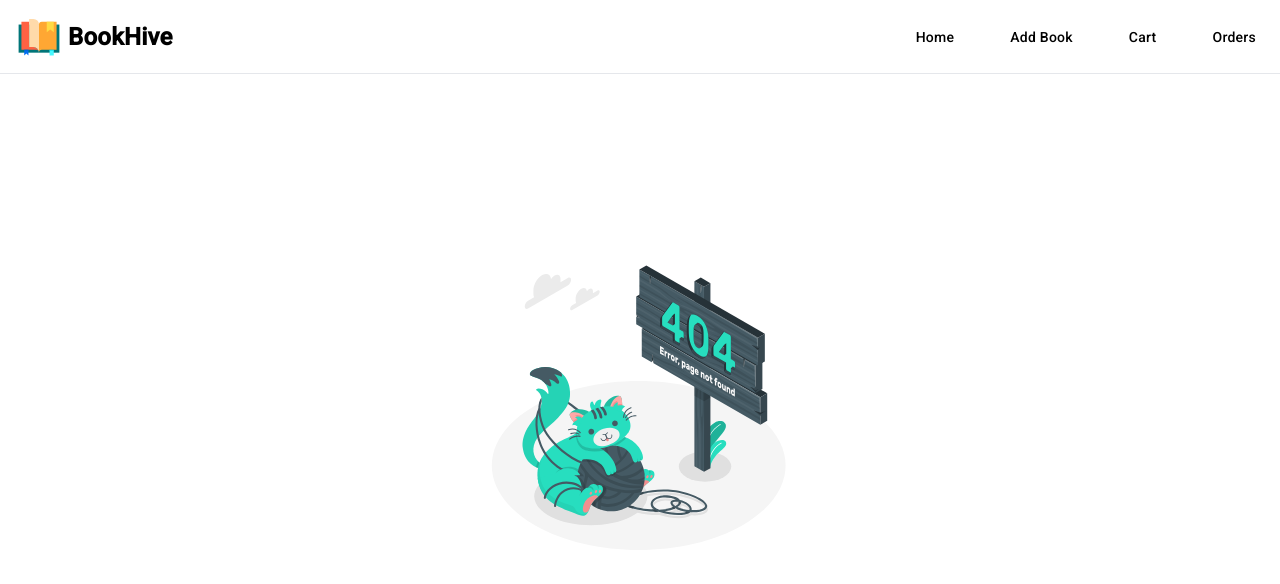
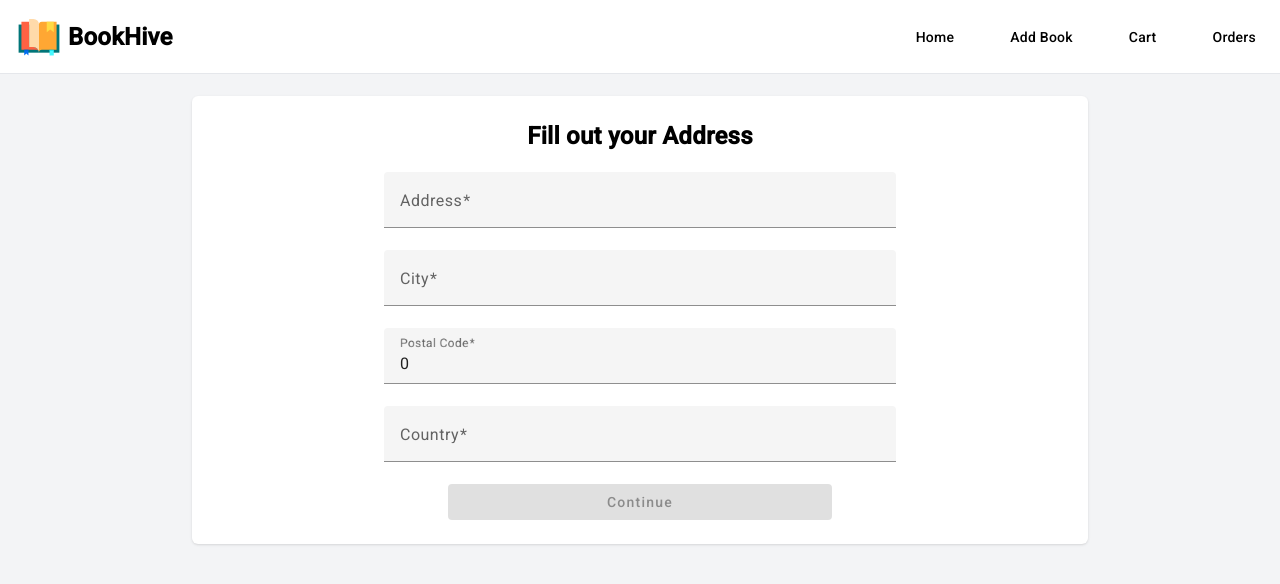
Before and after one commit to yusha0123/Book-Hive, an Angular app in the folder frontend/: page /checkout in a window 1280 px wide. Shown: the top 584 px of the page. Built offline with nearby package versions, Linux system fonts and the light colour scheme.

Commit message:
Checkout page added

```diff
--- a/frontend/src/app/app-routing.module.ts
+++ b/frontend/src/app/app-routing.module.ts
@@ -5,6 +5,7 @@ import { AddBookComponent } from './routes/add-book/add-book.component';
 import { BookDetailsComponent } from './routes/book-details/book-details.component';
 import { NotFoundComponent } from './routes/not-found/not-found.component';
 import { CartComponent } from './routes/cart/cart.component';
+import { CheckoutComponent } from './routes/checkout/checkout.component';
 
 const routes: Routes = [
   {
@@ -28,6 +29,11 @@ const routes: Routes = [
     component: CartComponent,
   },
   {
+    path: 'checkout',
+    title: 'BookHive - Checkout',
+    component: CheckoutComponent,
+  },
+  {
     path: '**',
     title: 'BookHive - Page not found',
     component: NotFoundComponent,
--- a/frontend/src/app/app.module.ts
+++ b/frontend/src/app/app.module.ts
@@ -15,8 +15,10 @@ import { AppComponent } from './app.component';
 import { AddBookComponent } from './routes/add-book/add-book.component';
 import { BookDetailsComponent } from './routes/book-details/book-details.component';
 import { CartComponent } from './routes/cart/cart.component';
+import { CheckoutComponent } from './routes/checkout/checkout.component';
 import { NotFoundComponent } from './routes/not-found/not-found.component';
 import { RootComponent } from './routes/root/root.component';
+import { CartItemComponent } from './components/cart-item/cart-item.component';
 
 @NgModule({
   declarations: [
@@ -26,6 +28,8 @@ import { RootComponent } from './routes/root/root.component';
     BookDetailsComponent,
     NotFoundComponent,
     CartComponent,
+    CheckoutComponent,
+    CartItemComponent,
   ],
   imports: [
     BrowserModule,
--- /dev/null
+++ b/frontend/src/app/components/cart-item/cart-item.component.html
@@ -0,0 +1,47 @@
+<div class="p-3 md:p-5 xl:p-6">
+  <div class="flex gap-3 md:gap-5">
+    <div class="shrink-0">
+      <img
+        [src]="cartItem.coverUrl"
+        alt="product-image"
+        class="md:size-32 size-24 max-w-full rounded-lg object-center"
+      />
+    </div>
+    <div class="flex flex-col gap-2 flex-1 truncate">
+      <p
+        class="text-sm md:text-lg lg:text-xl 2xl:text-2xl truncate font-normal !m-0"
+      >
+        {{ cartItem.title }}
+      </p>
+      <p class="text-sm md:text-lg !m-0 font-semibold">
+        &#x20B9;{{ cartItem.price }}
+      </p>
+      <p class="!m-0">Quantity: {{ cartItem.quantity }}</p>
+    </div>
+  </div>
+  <div class="flex items-center justify-between mt-4" *ngIf="!disableEvents">
+    <div class="flex h-8 text-gray-600 max-w-16">
+      <button
+        class="flex items-center justify-center rounded-l-md bg-gray-200 px-4 transition hover:bg-black hover:text-white disabled:bg-gray-200 disabled:text-gray-400 disabled:opacity-75 disabled:cursor-not-allowed"
+        (click)="decrementItem()"
+      >
+        -
+      </button>
+      <div
+        class="flex w-full items-center justify-center bg-gray-100 px-4 text-xs uppercase transition text-black"
+      >
+        {{ cartItem.quantity }}
+      </div>
+      <button
+        class="flex items-center justify-center rounded-r-md bg-gray-200 px-4 transition hover:bg-black hover:text-white"
+        (click)="incrementItem()"
+      >
+        +
+      </button>
+    </div>
+    <button mat-icon-button (click)="removeItem()">
+      <i class="pi pi-trash"></i>
+    </button>
+  </div>
+  <hr *ngIf="isNotLastItem()" class="my-4 border-t border-gray-300" />
+</div>
--- /dev/null
+++ b/frontend/src/app/components/cart-item/cart-item.component.ts
@@ -0,0 +1,34 @@
+import { Component, Input, Output, EventEmitter } from '@angular/core';
+import { CartItem } from 'src/app/interfaces';
+
+@Component({
+  selector: 'app-cart-item',
+  templateUrl: './cart-item.component.html',
+  styleUrls: ['./cart-item.component.css'],
+})
+export class CartItemComponent {
+  @Input() cartItem!: CartItem;
+  @Input() index!: number;
+  @Input() disableEvents: boolean = false;
+  @Input() totalItems!: number;
+  @Output() increment = new EventEmitter<void>();
+  @Output() decrement = new EventEmitter<void>();
+  @Output() remove = new EventEmitter<void>();
+
+  incrementItem() {
+    this.increment.emit();
+  }
+
+  decrementItem() {
+    this.decrement.emit();
+  }
+
+  removeItem() {
+    this.remove.emit();
+  }
+
+  isNotLastItem(): boolean {
+    // Check if the current item is not the last item in the list
+    return this.cartItem && this.index < this.totalItems - 1;
+  }
+}
--- a/frontend/src/app/interfaces/index.ts
+++ b/frontend/src/app/interfaces/index.ts
@@ -11,3 +11,14 @@ export interface Book {
 export interface CartItem extends Book {
   quantity: number;
 }
+
+export interface Order {
+  orderItems: CartItem[];
+  shippingAddress: {
+    address: string;
+    city: string;
+    postalCode: string;
+    country: string;
+  };
+  totalPrice: number;
+}
--- a/frontend/src/app/routes/cart/cart.component.html
+++ b/frontend/src/app/routes/cart/cart.component.html
@@ -13,64 +13,19 @@
       class="max-w-5xl mx-auto pt-20 md:pt-24 pb-10 px-2 md:px-4 lg:px-6 xl:px-0 flex flex-col md:flex-row gap-2 md:gap-4"
     >
       <!-- Start of cart item card -->
-      <div class="w-full md:w-2/3">
-        <div
-          class="shadow bg-white p-3 md:p-5 xl:p-6"
-          *ngFor="let cartItem of cartItems; let i = index"
-        >
-          <div class="flex gap-3 md:gap-5">
-            <div class="shrink-0">
-              <img
-                src="{{ cartItem.coverUrl }}"
-                alt="product-image"
-                class="md:size-32 size-24 max-w-full rounded-lg object-center"
-              />
-            </div>
-            <div class="flex flex-col gap-2 flex-1 truncate">
-              <p
-                class="text-sm md:text-lg lg:text-xl 2xl:text-2xl truncate font-normal !m-0"
-              >
-                {{ cartItem.title }}
-              </p>
-              <p class="text-sm md:text-lg !m-0 font-semibold">
-                &#x20B9;{{ cartItem.price }}
-              </p>
-              <p class="!m-0">Quanity: {{ cartItem.quantity }}</p>
-            </div>
-          </div>
-          <div class="flex items-center justify-between mt-4">
-            <div class="flex h-8 text-gray-600 max-w-16">
-              <button
-                class="flex items-center justify-center rounded-l-md bg-gray-200 px-4 transition hover:bg-black hover:text-white disabled:bg-gray-200 disabled:text-gray-400 disabled:opacity-75 disabled:cursor-not-allowed"
-                (click)="decrementItem(cartItem._id!)"
-                [disabled]="cartItem.quantity === 1"
-              >
-                -
-              </button>
-              <div
-                class="flex w-full items-center justify-center bg-gray-100 px-4 text-xs uppercase transition text-black"
-              >
-                {{ cartItem.quantity }}
-              </div>
-              <button
-                class="flex items-center justify-center rounded-r-md bg-gray-200 px-4 transition hover:bg-black hover:text-white"
-                (click)="incrementItem(cartItem._id!)"
-              >
-                +
-              </button>
-            </div>
-            <button mat-icon-button (click)="removeItem(cartItem._id!)">
-              <i class="pi pi-trash"></i>
-            </button>
-          </div>
-          <hr
-            *ngIf="i < cartItems.length - 1"
-            class="my-4 border-t border-gray-300"
-          />
-        </div>
+      <div class="w-full md:w-2/3 bg-white shadow">
+        <app-cart-item
+          *ngFor="let cartItem of cartItems; index as i"
+          [cartItem]="cartItem"
+          [index]="i"
+          [totalItems]="cartItems.length"
+          (increment)="incrementItem(cartItem._id!)"
+          (decrement)="decrementItem(cartItem._id!)"
+          (remove)="removeItem(cartItem._id!)"
+          [disableEvents]="false"
+        />
       </div>
       <!-- End of cart item card -->
-
       <!-- Start of price details card -->
       <div
         class="w-full md:w-1/3 shadow p-4 md:p-6 xl:p-7 bg-white h-fit rounded-md"
@@ -101,7 +56,11 @@
           <p>&#x20B9;{{ totalPrice >= 500 ? totalPrice : totalPrice + 40 }}</p>
         </div>
         <div class="flex flex-col gap-3 mt-1">
-          <button mat-flat-button color="primary">Place Order</button>
+          <a routerLink="/checkout">
+            <button mat-flat-button color="primary" class="w-full">
+              Checkout
+            </button>
+          </a>
           <a routerLink="/">
             <button mat-flat-button color="accent" class="w-full">
               Continue Shopping
--- /dev/null
+++ b/frontend/src/app/routes/checkout/checkout.component.html
@@ -0,0 +1,90 @@
+<section class="min-h-screen bg-gray-100">
+  <div
+    class="w-full max-w-4xl mx-auto pt-20 md:pt-24 px-2 md:px-4 lg:px-6 xl:px-0 pb-10"
+  >
+    <div class="w-full bg-white shadow p-3 md:p-5 xl:p-6 rounded-md">
+      <!-- First Step -->
+      <div *ngIf="currentStep === 'address'">
+        <p class="font-semibold text-xl md:text-2xl text-center">
+          Fill out your Address
+        </p>
+        <form
+          [formGroup]="addressForm"
+          (ngSubmit)="onAddressFormSubmit()"
+          class="max-w-lg mt-5 mx-auto"
+        >
+          <mat-form-field class="w-full">
+            <mat-label>Address</mat-label>
+            <input
+              matInput
+              formControlName="address"
+              placeholder="Your address"
+            />
+          </mat-form-field>
+          <mat-form-field class="w-full">
+            <mat-label>City</mat-label>
+            <input matInput formControlName="city" placeholder="Your city" />
+          </mat-form-field>
+          <mat-form-field class="w-full">
+            <mat-label>Postal Code</mat-label>
+            <input
+              matInput
+              formControlName="postalCode"
+              type="number"
+              placeholder="Your postal code"
+            />
+          </mat-form-field>
+          <mat-form-field class="w-full">
+            <mat-label>Country</mat-label>
+            <input
+              matInput
+              formControlName="country"
+              placeholder="Your country"
+            />
+          </mat-form-field>
+          <div class="w-full flex justify-center">
+            <button
+              mat-flat-button
+              color="primary"
+              class="max-w-sm w-full"
+              type="submit"
+              [disabled]="!addressForm.valid"
+            >
+              Continue
+            </button>
+          </div>
+        </form>
+      </div>
+      <!-- End of Step 1 -->
+      <!-- Second Step -->
+      <div *ngIf="currentStep === 'summary'">
+        <p class="font-semibold text-xl md:text-2xl text-center">
+          Cart Summary
+        </p>
+        <hr class="text-gray-400 my-2" />
+        <p class="text-sm md:text-lg text-center font-medium">
+          Deliver to: {{ orderDetails?.shippingAddress?.address }},
+          {{ orderDetails?.shippingAddress?.city }}
+          {{ orderDetails?.shippingAddress?.postalCode }}
+        </p>
+        <app-cart-item
+          *ngFor="let cartItem of cartItems; index as i"
+          [cartItem]="cartItem"
+          [index]="i"
+          [totalItems]="cartItems.length"
+          [disableEvents]="true"
+        />
+        <div class="flex flex-col md:flex-row gap-4 justify-center w-full mt-2">
+          <button mat-flat-button color="accent" class="w-full md:max-w-xs">
+            Place Order
+          </button>
+          <a routerLink="/">
+            <button mat-flat-button color="warn" class="w-full md:max-w-xs">
+              Cancel
+            </button>
+          </a>
+        </div>
+      </div>
+    </div>
+  </div>
+</section>
--- /dev/null
+++ b/frontend/src/app/routes/checkout/checkout.component.ts
@@ -0,0 +1,58 @@
+import { Component, OnInit } from '@angular/core';
+import { FormBuilder, FormGroup, Validators } from '@angular/forms';
+import { CartItem, Order } from 'src/app/interfaces';
+import { CartService } from 'src/app/services/cart.service';
+
+@Component({
+  selector: 'app-checkout',
+  templateUrl: './checkout.component.html',
+  styleUrls: ['./checkout.component.css'],
+})
+export class CheckoutComponent implements OnInit {
+  addressForm: FormGroup;
+  cartItems: CartItem[] = [];
+  totalPrice: number = 0;
+  orderDetails: Order | null = null;
+  currentStep: 'address' | 'summary' | 'success' = 'address';
+
+  constructor(
+    private formBuilder: FormBuilder,
+    private cartService: CartService
+  ) {
+    this.addressForm = this.formBuilder.group({
+      address: ['', Validators.required],
+      city: ['', Validators.required],
+      postalCode: [0, Validators.required],
+      country: ['', Validators.required],
+    });
+  }
+
+  ngOnInit(): void {
+    this.loadCartItems();
+  }
+
+  calculateTotalPrice(): void {
+    this.totalPrice = this.cartItems.reduce(
+      (total, item) => total + item.price * item.quantity,
+      0
+    );
+  }
+
+  loadCartItems(): void {
+    this.cartItems = this.cartService.cartItems;
+    this.calculateTotalPrice();
+  }
+
+  onAddressFormSubmit(): void {
+    this.orderDetails = {
+      shippingAddress: {
+        ...this.addressForm.value,
+      },
+      orderItems: this.cartItems,
+      totalPrice: this.totalPrice,
+    };
+
+    console.log(this.orderDetails);
+    this.currentStep = 'summary';
+  }
+}
--- a/frontend/src/app/services/cart.service.ts
+++ b/frontend/src/app/services/cart.service.ts
@@ -30,6 +30,7 @@ export class CartService {
         quantity: 1,
       };
       this.cartItems.push(newItem);
+      console.log(this.cartItems);
       this.toastr.success('Item added to cart!');
     }
   }
```
Also changed, not shown: frontend/src/app/components/cart-item/cart-item.component.css (added), frontend/src/app/routes/checkout/checkout.component.css (added), 2 other files (tests, documents, lock files or other folders).
